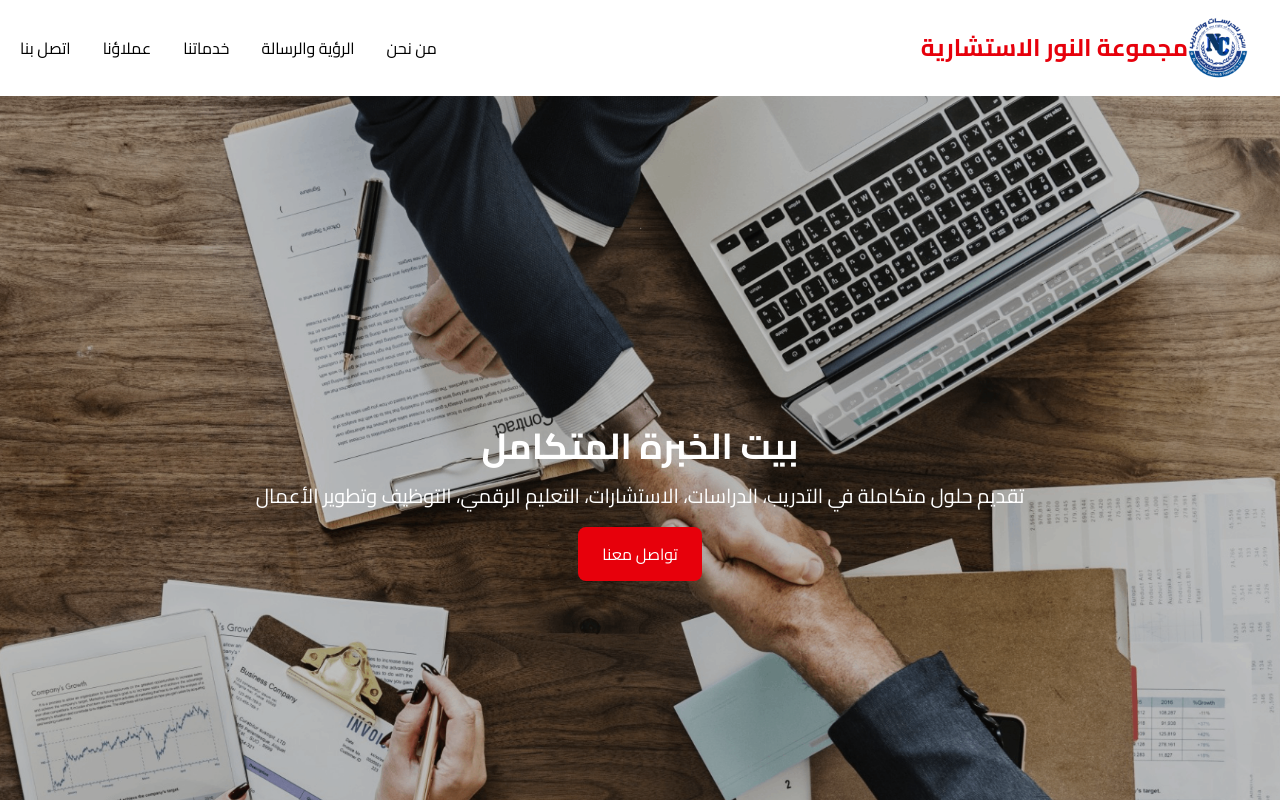
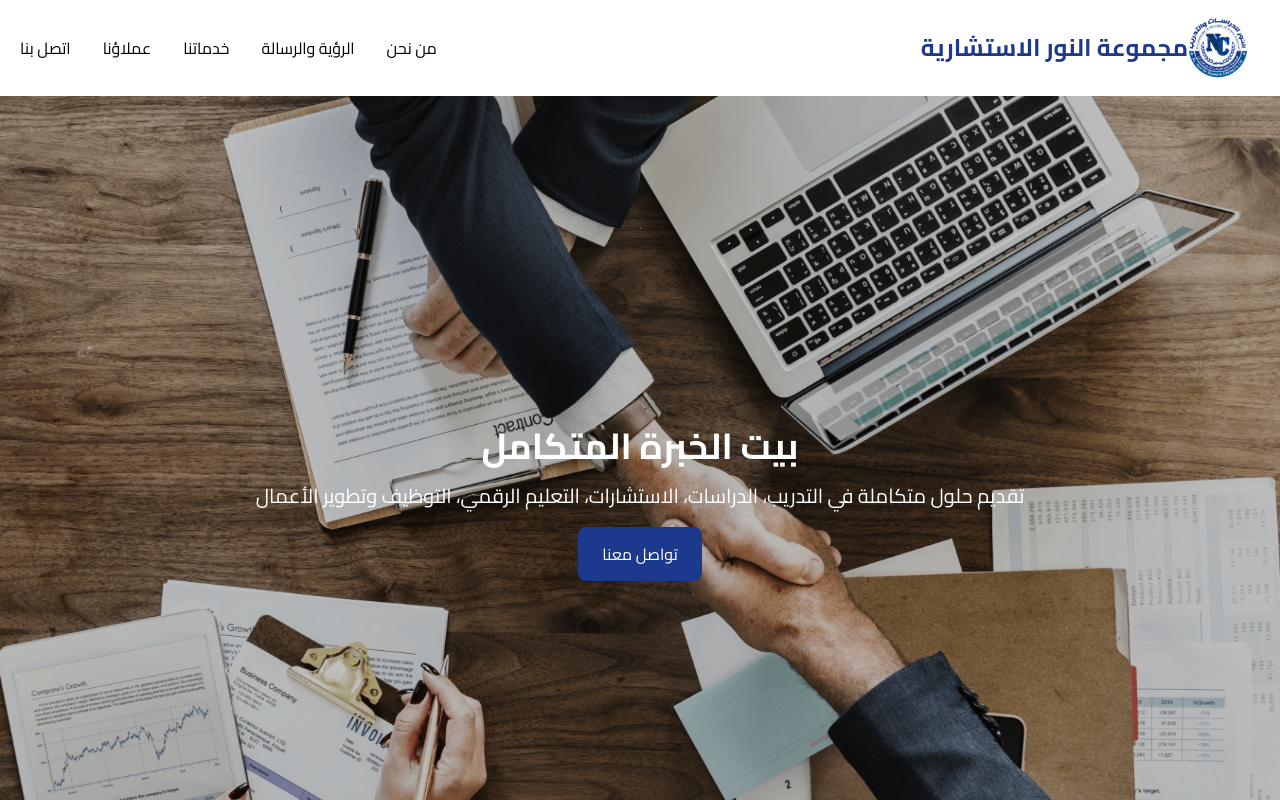
Before and after one commit to ibrahimalsmery/nour-group-next, a Next.js app: page / in a window 1280 px wide. Shown: the top 800 px of the page. Built offline with nearby package versions, Linux system fonts and the light colour scheme.

Commit message:
Update globals.css

```diff
--- a/app/globals.css
+++ b/app/globals.css
@@ -10,8 +10,8 @@
 
 :root {
   --main-color: white;
-  /* --second-color: var(--color-blue-800); */
-  --second-color: var(--color-red-600);
+  --second-color: var(--color-blue-900);
+  /* --second-color: var(--color-red-600); */
   --body-bg: var(--main-color);
   --footer-bg: var(--second-color);
   --text-color: var(--second-color)
```
